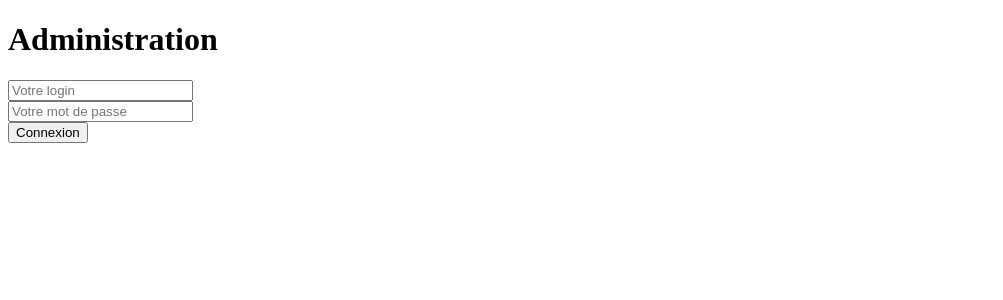
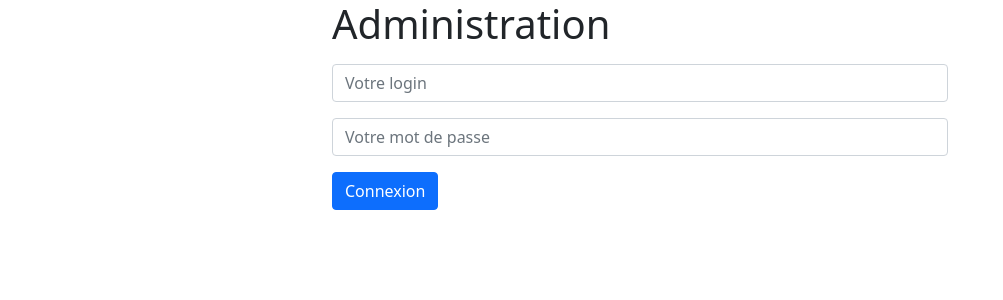
Before and after one commit to webepse/BI2-bdd1, a PHP site: page /admin/index.php in a window 1280 px wide. Shown: the top 300 px of the page, without its empty margins (0-1003 px from the left). Run offline with PHP 8.4, Linux system fonts and the light colour scheme.

Commit message:
bootstrap admin

```diff
--- a/admin/index.php
+++ b/admin/index.php
@@ -4,20 +4,28 @@
     <meta charset="UTF-8">
     <meta http-equiv="X-UA-Compatible" content="IE=edge">
     <meta name="viewport" content="width=device-width, initial-scale=1.0">
+    <link href="https://cdn.jsdelivr.net/npm/bootstrap@5.1.3/dist/css/bootstrap.min.css" rel="stylesheet" integrity="sha384-1BmE4kWBq78iYhFldvKuhfTAU6auU8tT94WrHftjDbrCEXSU1oBoqyl2QvZ6jIW3" crossorigin="anonymous">
     <title>Document</title>
 </head>
 <body>
-    <h1>Administration</h1>
-    <form action="index.php" method="POST">
-        <div>
-            <input type="text" id="login" name="login" placeholder="Votre login">
+    <div class="container-fluid">
+        <div class="row">
+            <div class="col-6 offset-3">
+            <h1>Administration</h1>
+                <form action="index.php" method="POST">
+                    <div class="form-group mt-3">
+                        <input type="text" id="login" name="login" placeholder="Votre login" class="form-control">
+                    </div>
+                    <div class="form-group mt-3">
+                        <input type="password" name="password" id="password" placeholder="Votre mot de passe" class="form-control">
+                    </div>
+                    <div class="form-group mt-3">
+                        <input type="submit" class="btn btn-primary" value="Connexion">
+                    </div>
+                </form>
+            </div>
         </div>
-        <div>
-            <input type="password" name="password" id="password" placeholder="Votre mot de passe">
-        </div>
-        <div>
-            <input type="submit" value="Connexion">
-        </div>
-    </form>
+    </div>
+
 </body>
 </html>
```
Also changed, not shown: bdd/brands_import.csv (added, +5 -0 lines).
